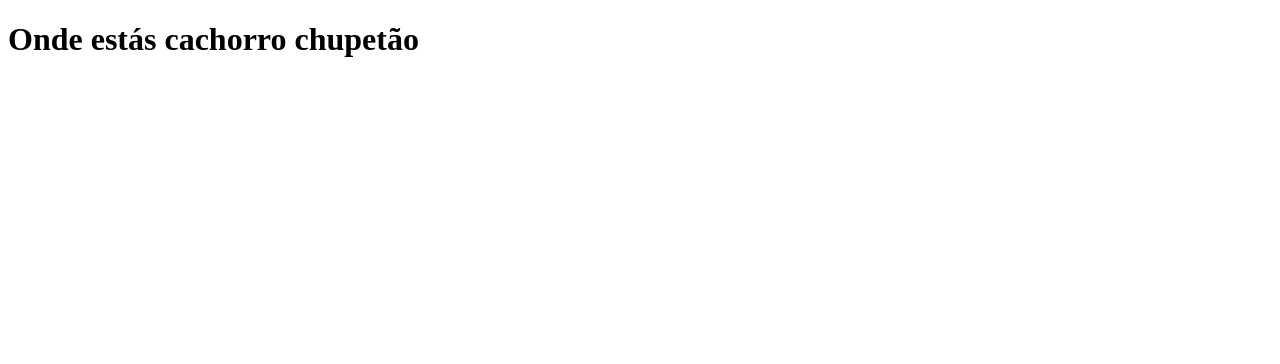
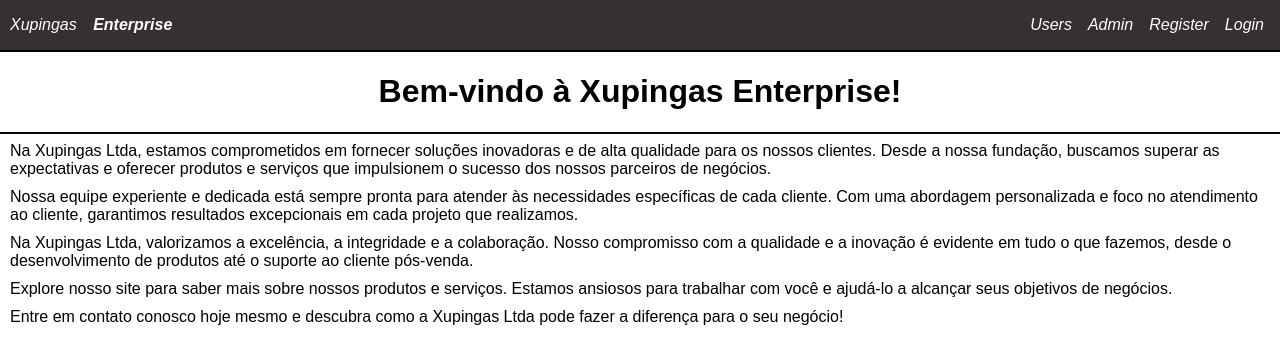
Before and after one commit to KaiD3v/Login-Crud, a website: page client/src/index.html in a window 1280 px wide. Drawn offline with Linux system fonts and the light colour scheme.

Commit message:
html pages. to-do: pass it to a template engine

```diff
--- a/client/src/index.html
+++ b/client/src/index.html
@@ -1,11 +1,56 @@
 <!DOCTYPE html>
 <html lang="en">
-<head>
-    <meta charset="UTF-8">
-    <meta name="viewport" content="width=device-width, initial-scale=1.0">
-    <title>Login</title>
-</head>
-<body>
-    <h1>Onde estás cachorro chupetão</h1>
-</body>
+  <head>
+    <meta charset="UTF-8" />
+    <meta name="viewport" content="width=device-width, initial-scale=1.0" />
+    <link rel="stylesheet" href="styles.css" />
+    <title>Xupingas LTDA</title>
+  </head>
+  <body>
+    <div class="container">
+      <nav class="nav-bar">
+        <p>
+          Xupingas
+          <span> Enterprise </span>
+        </p>
+        <div class="enter-container">
+          <a href="/users">Users</a>
+          <a href="/admin">Admin</a>
+          <a href="/register">Register</a>
+          <a href="/client/src/login.html">Login</a>
+        </div>
+      </nav>
+      <div class="content">
+        <h1>Bem-vindo à Xupingas Enterprise!</h1>
+        <div class="divisor-line" />
+        <p>
+          Na Xupingas Ltda, estamos comprometidos em fornecer soluções
+          inovadoras e de alta qualidade para os nossos clientes. Desde a nossa
+          fundação, buscamos superar as expectativas e oferecer produtos e
+          serviços que impulsionem o sucesso dos nossos parceiros de negócios.
+        </p>
+        <p>
+          Nossa equipe experiente e dedicada está sempre pronta para atender às
+          necessidades específicas de cada cliente. Com uma abordagem
+          personalizada e foco no atendimento ao cliente, garantimos resultados
+          excepcionais em cada projeto que realizamos.
+        </p>
+        <p>
+          Na Xupingas Ltda, valorizamos a excelência, a integridade e a
+          colaboração. Nosso compromisso com a qualidade e a inovação é evidente
+          em tudo o que fazemos, desde o desenvolvimento de produtos até o
+          suporte ao cliente pós-venda.
+        </p>
+        <p>
+          Explore nosso site para saber mais sobre nossos produtos e serviços.
+          Estamos ansiosos para trabalhar com você e ajudá-lo a alcançar seus
+          objetivos de negócios.
+        </p>
+        <p>
+          Entre em contato conosco hoje mesmo e descubra como a Xupingas Ltda
+          pode fazer a diferença para o seu negócio!
+        </p>
+      </div>
+    </div>
+  </body>
 </html>
--- a/client/src/styles.css
+++ b/client/src/styles.css
@@ -0,0 +1,81 @@
+body {
+  margin: 0;
+  padding: 0;
+  font-family: Arial, Helvetica, sans-serif;
+}
+
+form{
+    display: flex;
+    flex-direction: column;
+    background-color: #363030;
+    padding: 10rem 5rem;
+    gap: 5px;
+    border: solid 1px;
+    border-radius: .5rem;
+}
+
+form input{
+    padding: 5px 20px;
+    border: solid 1px;
+    border-radius: 5px;
+}
+
+form input[type="submit"] {
+    cursor: pointer;
+  }
+
+nav {
+  border-bottom: solid black 2px;
+}
+
+.nav-bar,
+a {
+  display: flex;
+  justify-content: space-between;
+  align-items: center;
+  background-color: #363030;
+  gap: 4;
+  color: white;
+  text-decoration: none;
+  font-style: italic;
+}
+
+.nav-bar span {
+  font-weight: bold;
+  padding: 2px;
+}
+
+.nav-bar span,
+p {
+  margin: 10px;
+}
+
+.enter-container,
+a {
+  display: flex;
+  margin: 8px;
+}
+
+.divisor-line {
+  background-color: black;
+  width: 100%;
+  height: 2px;
+
+}
+
+.content {
+  display: flex;
+  flex-direction: column;
+  justify-content: center;
+  align-items: center;
+  text-align: initial;
+}
+
+.login-content {
+    display: flex;
+    flex-direction: column;
+    justify-content: center;
+    align-items: center;
+    height: 70vh;
+    text-align: initial;
+  }
--- a/package.json
+++ b/package.json
@@ -11,8 +11,10 @@
   "author": "",
   "license": "ISC",
   "dependencies": {
+    "@fastify/formbody": "^7.4.0",
     "bcrypt": "^5.1.1",
     "fastify": "^4.26.2",
+    "fastify-formbody": "^5.3.0",
     "jsonwebtoken": "^9.0.2",
     "mongodb": "^6.5.0",
     "nodemon": "^3.1.0"
--- a/server/Server.js
+++ b/server/Server.js
@@ -1,12 +1,14 @@
 import fastify from "fastify";
+import { connectDb } from "./db/mongodb.js";
 import { CreateUser } from "./routes/users/CreateUser.js";
-import { connectDb } from "./db/mongodb.js";
 import { GetUsers } from "./routes/users/GetUsers.js";
 import { GetUser } from "./routes/users/GetUser.js";
 import { DeleteUser } from "./routes/users/DeleteUser.js";
 import { AuthUser } from "./routes/users/AuthUser.js";
+import fastifyFormbody from "@fastify/formbody";
 
 const app = fastify();
+app.register(fastifyFormbody)
 
 //routes
 app.register(CreateUser)
@@ -14,6 +16,7 @@ app.register(GetUsers)
 app.register(GetUser)
 app.register(DeleteUser)
 app.register(AuthUser)
+
 
 const start = async () => {
   try {
```
Also changed, not shown: client/src/login.html (added, +70 -0 lines), client/models/AuthUser.js (added), server/routes/users/GetUser.js (line endings or trailing spaces), 1 other file.
